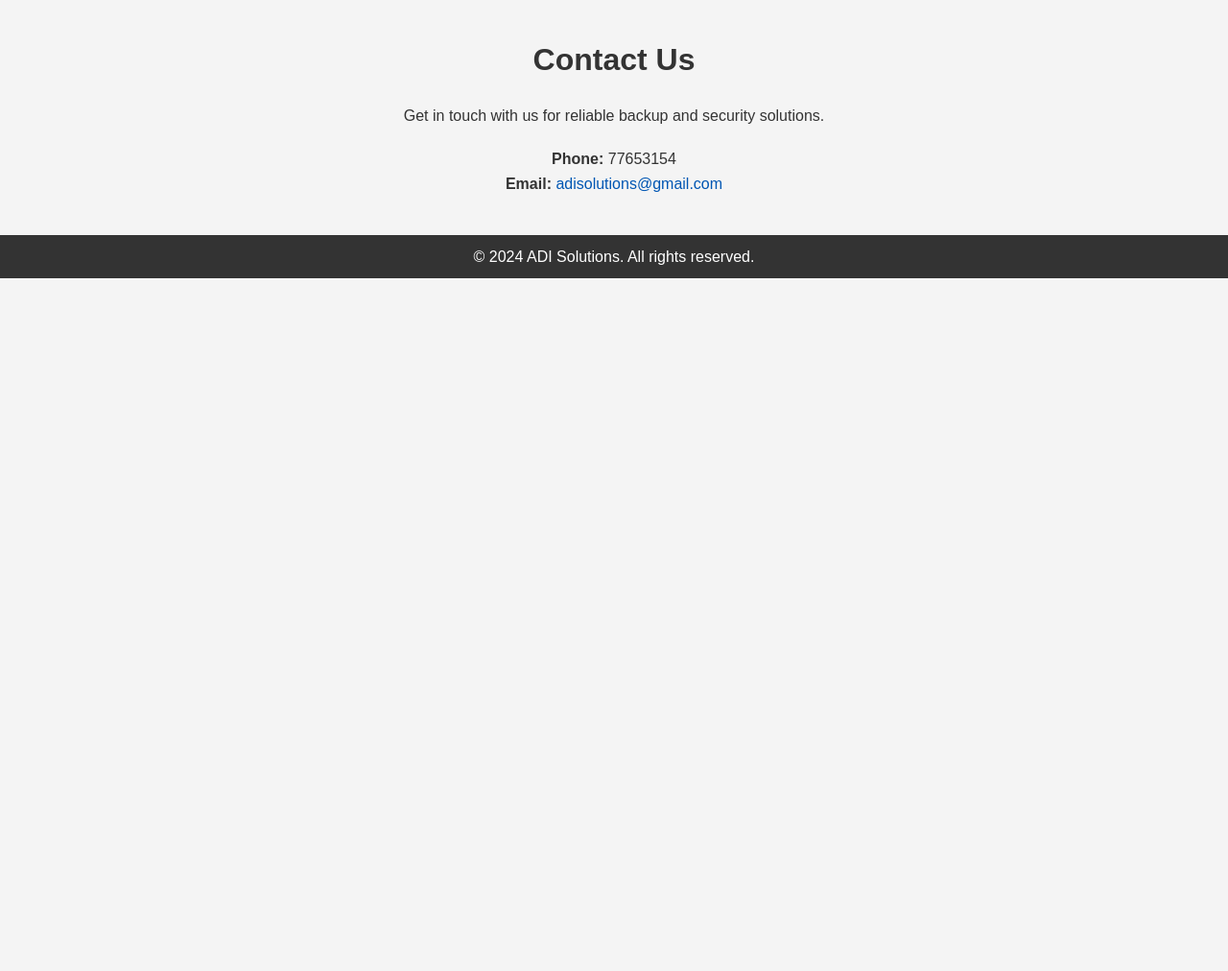
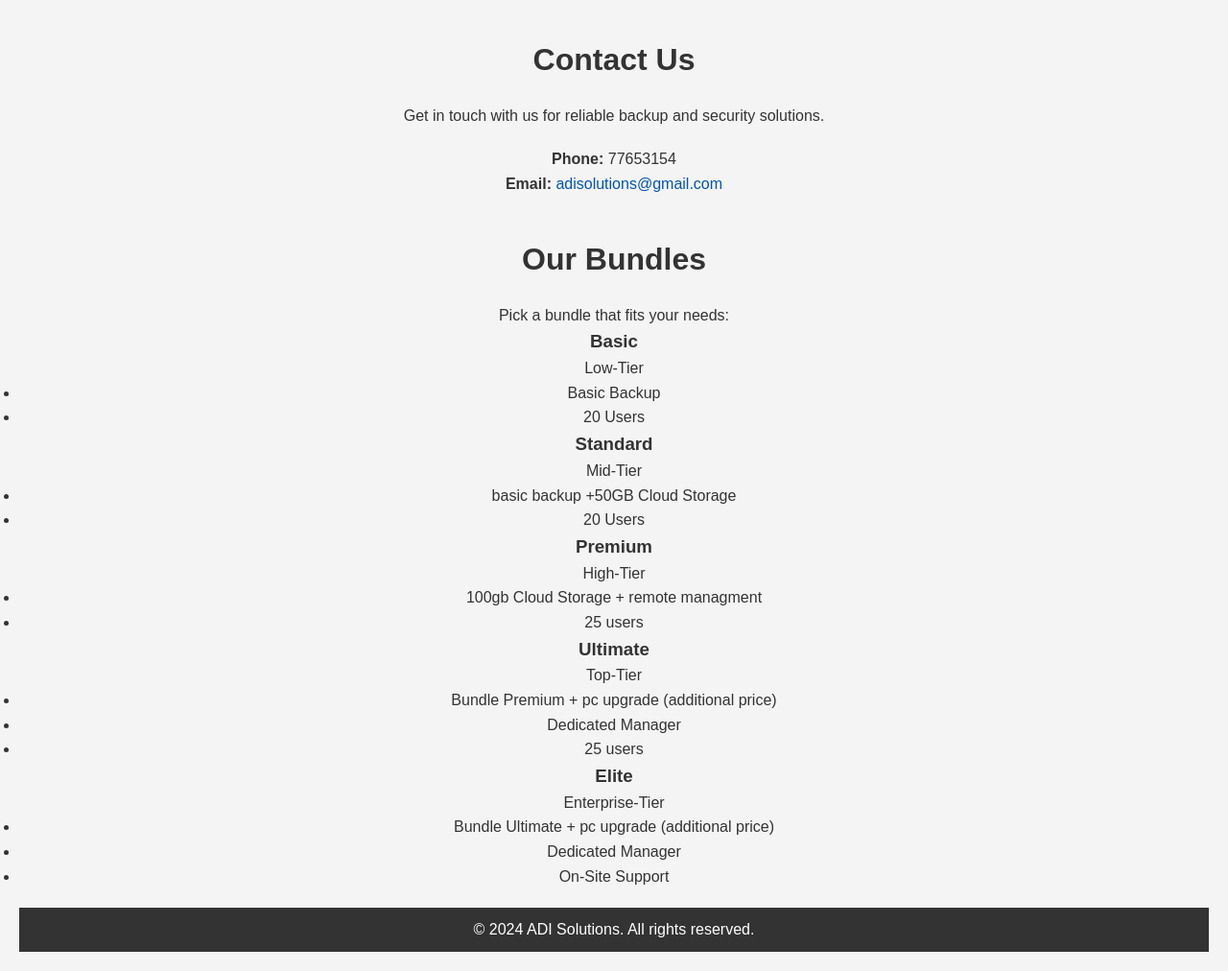
Before and after one commit to CakeOp90/AID-Backup, a plain HTML site: page index.html in a window 1280 px wide. Shown: the part 1022-2034 px from the top of the page at 96% size. Before the commit the page ends 1312 px from the top, so only its background shows below. Drawn offline with Linux system fonts and the light colour scheme.

Commit message:
Update index.html

```diff
--- a/index.html
+++ b/index.html
@@ -77,6 +77,62 @@
 </div>
 </section>
 
+<section id="bundles" class="section">
+    <h2>Our Bundles</h2>
+    <p>Pick a bundle that fits your needs:</p>
+    <div class="bundles-grid">
+        <div class="bundle">
+            <h3>Basic</h3>
+            <p>Low-Tier</p>
+            <ul>
+                <li>Basic Backup</li>
+                <li>20 Users</li>
+            </ul>
+        </div>
+        <div class="bundle">
+            <h3>Standard</h3>
+            <p>Mid-Tier</p>
+            <ul>
+                <li>basic backup +50GB Cloud Storage</li>
+                <li>20 Users</li>
+            </ul>
+        </div>
+        <div class="bundle">
+            <h3>Premium</h3>
+            <p>High-Tier</p>
+            <ul>
+                <li>100gb Cloud Storage + remote managment </li>
+                <li>25 users</li>
+            </ul>
+        </div>
+        <div class="bundle">
+            <h3>Ultimate</h3>
+            <p>Top-Tier</p>
+            <ul>
+                <li>Bundle Premium + pc upgrade (additional price)</li>
+                <li>Dedicated Manager</li>
+                 <li>25 users</li>
+
+            </ul>
+        </div>
+
+        <div class="bundle">
+            <h3>Elite</h3>
+            <p>Enterprise-Tier</p>
+            <ul>
+                <li>Bundle Ultimate + pc upgrade (additional price)</li>
+                <li>Dedicated Manager</li>
+                <li>On-Site Support</li>
+            </ul>
+        </div>
+
+
+
+
+
+
+
+
     <!-- Footer -->
 <footer>
 <p>&copy; 2024 ADI Solutions. All rights reserved.</p>
```
